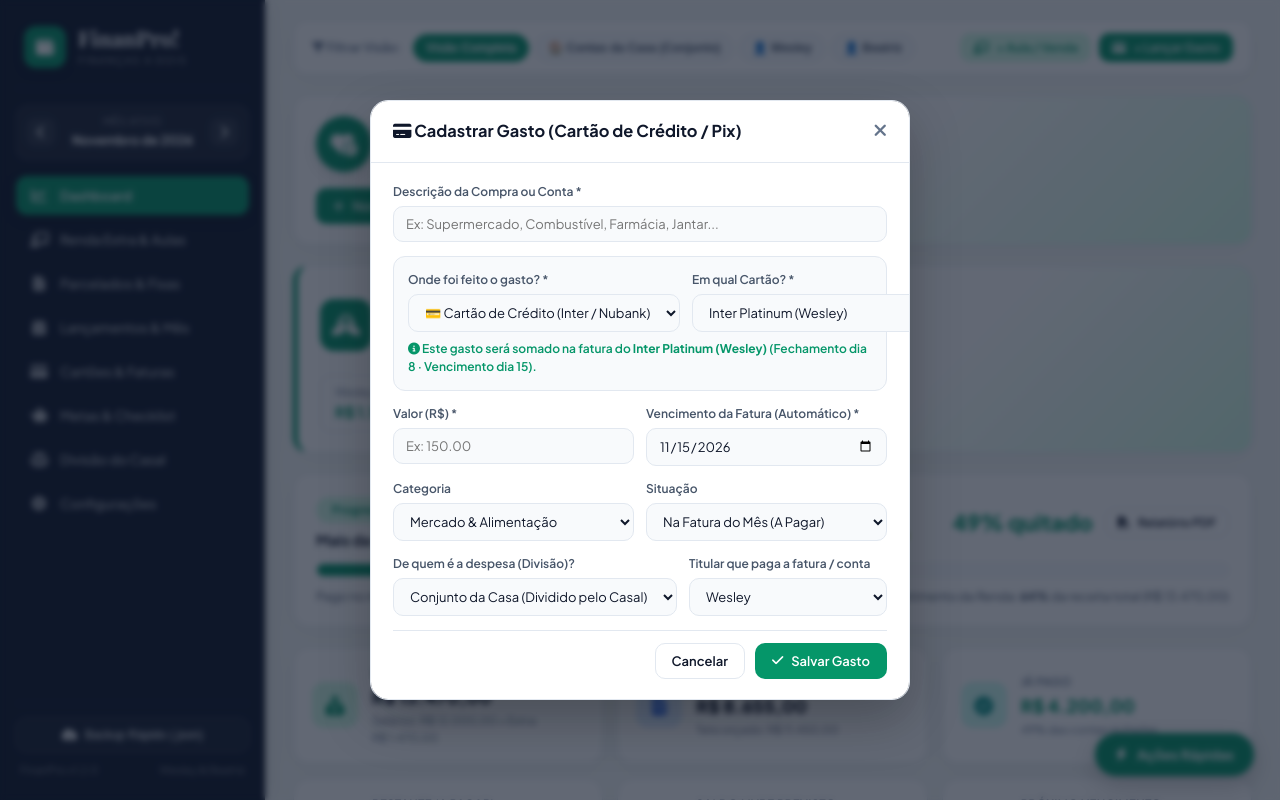
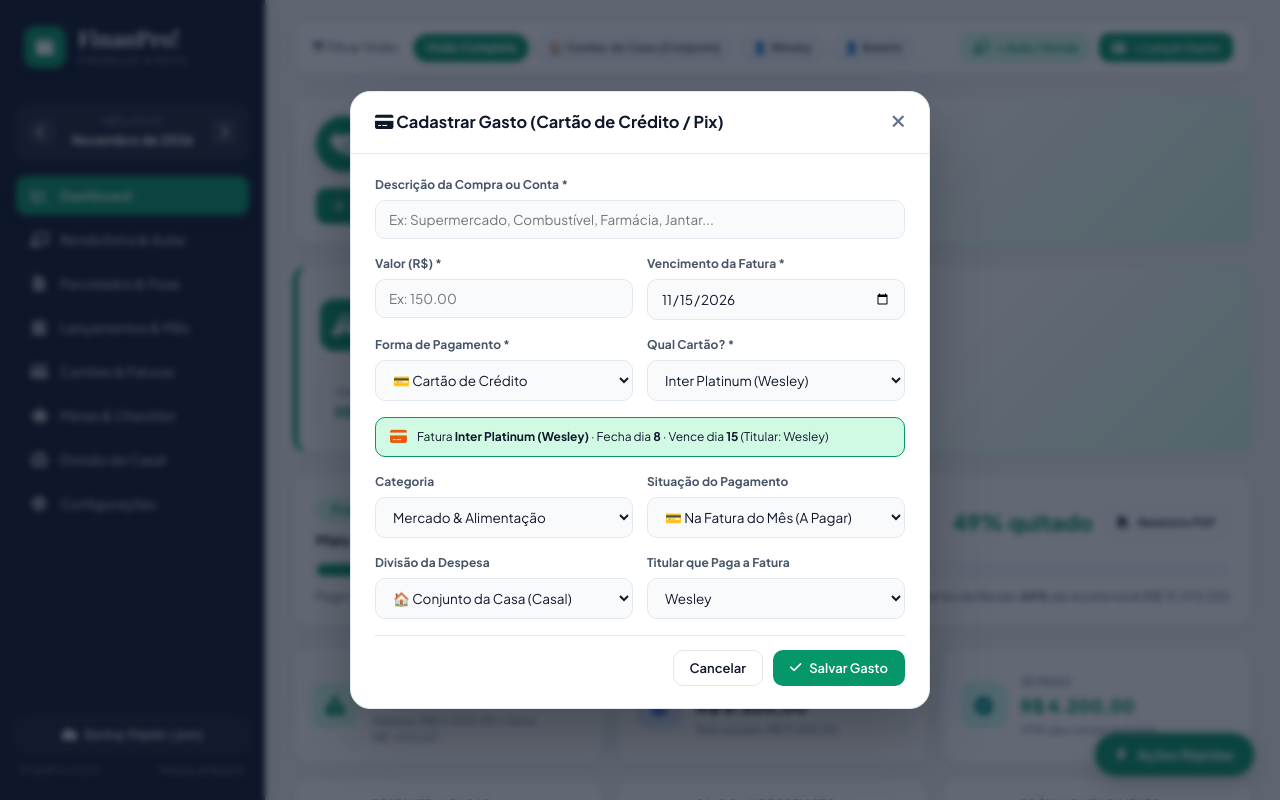
Before and after one commit to uranio8/finanpro-casal, a React (Vite) app: page / in a window 1280 px wide. Both pictures are taken after a click on the button "+ Lançar Gasto". Shown: the top 800 px of the page. Built offline with nearby package versions, Linux system fonts and the light colour scheme; a web font is replaced by a local one.

Commit message:
fix(modal): reformulacao visual completa do modal de gastos, eliminando overflow e barra de rolagem horizontal

```diff
--- a/src/App.jsx
+++ b/src/App.jsx
@@ -783,60 +783,7 @@ export default function App() {
                 />
               </div>
 
-              {txForm.type === 'expense' && (
-                <div className="installment-plan-box">
-                  <div className="form-grid-2">
-                    <div className="form-group">
-                      <label htmlFor="tx-method">Onde foi feito o gasto? *</label>
-                      <select
-                        id="tx-method"
-                        value={txForm.paymentMethod}
-                        onChange={(e) => {
-                          const method = e.target.value;
-                          if (method === 'Cartão de Crédito' && state.cards[0]) {
-                            handleSelectCardInTxModal(txForm.cardId || state.cards[0].id);
-                          }
-                          setTxForm((prev) => ({
-                            ...prev,
-                            paymentMethod: method
-                          }));
-                        }}
-                      >
-                        <option value="Cartão de Crédito">💳 Cartão de Crédito (Inter / Nubank)</option>
-                        <option value="PIX">💠 PIX / Conta Corrente</option>
-                        <option value="Cartão de Débito">💳 Cartão de Débito</option>
-                        <option value="Boleto">📄 Boleto Bancário</option>
-                      </select>
-                    </div>
-
-                    {txForm.paymentMethod === 'Cartão de Crédito' && (
-                      <div className="form-group">
-                        <label htmlFor="tx-card">Em qual Cartão? *</label>
-                        <select
-                          id="tx-card"
-                          value={txForm.cardId}
-                          onChange={(e) => handleSelectCardInTxModal(e.target.value)}
-                        >
-                          {state.cards.map((c) => (
-                            <option key={c.id} value={c.id}>
-                              {c.name}
-                            </option>
-                          ))}
-                        </select>
-                      </div>
-                    )}
-                  </div>
-
-                  {txForm.paymentMethod === 'Cartão de Crédito' && selectedCardInModal && (
-                    <div style={{ marginTop: '8px', fontSize: '12px', color: 'var(--primary)', fontWeight: 600 }}>
-                      <i className="fa-solid fa-circle-info"></i> Este gasto será somado na fatura do{' '}
-                      <strong>{selectedCardInModal.name}</strong> (Fechamento dia{' '}
-                      {selectedCardInModal.closingDay} · Vencimento dia {selectedCardInModal.dueDay}).
-                    </div>
-                  )}
-                </div>
-              )}
-
+              {/* VALOR E VENCIMENTO */}
               <div className="form-grid-2">
                 <div className="form-group">
                   <label htmlFor="tx-amount">Valor (R$) *</label>
@@ -854,8 +801,8 @@ export default function App() {
                 <div className="form-group">
                   <label htmlFor="tx-date">
                     {txForm.paymentMethod === 'Cartão de Crédito'
-                      ? 'Vencimento da Fatura (Automático) *'
-                      : 'Data de Vencimento / Pagamento *'}
+                      ? 'Vencimento da Fatura *'
+                      : 'Data de Vencimento *'}
                   </label>
                   <input
                     id="tx-date"
@@ -867,6 +814,84 @@ export default function App() {
                 </div>
               </div>
 
+              {/* FORMA DE PAGAMENTO E CARTÃO (SEM BOXES APERTADAS) */}
+              {txForm.type === 'expense' && (
+                <>
+                  <div className="form-grid-2">
+                    <div className="form-group">
+                      <label htmlFor="tx-method">Forma de Pagamento *</label>
+                      <select
+                        id="tx-method"
+                        value={txForm.paymentMethod}
+                        onChange={(e) => {
+                          const method = e.target.value;
+                          if (method === 'Cartão de Crédito' && state.cards[0]) {
+                            handleSelectCardInTxModal(txForm.cardId || state.cards[0].id);
+                          }
+                          setTxForm((prev) => ({
+                            ...prev,
+                            paymentMethod: method
+                          }));
+                        }}
+                      >
+                        <option value="Cartão de Crédito">💳 Cartão de Crédito</option>
+                        <option value="PIX">💠 PIX / Transferência</option>
+                        <option value="Cartão de Débito">💳 Cartão de Débito</option>
+                        <option value="Boleto">📄 Boleto Bancário</option>
+                      </select>
+                    </div>
+
+                    {txForm.paymentMethod === 'Cartão de Crédito' ? (
+                      <div className="form-group">
+                        <label htmlFor="tx-card">Qual Cartão? *</label>
+                        <select
+                          id="tx-card"
+                          value={txForm.cardId}
+                          onChange={(e) => handleSelectCardInTxModal(e.target.value)}
+                        >
+                          {state.cards.map((c) => (
+                            <option key={c.id} value={c.id}>
+                              {c.name}
+                            </option>
+                          ))}
+                        </select>
+                      </div>
+                    ) : (
+                      <div className="form-group">
+                        <label htmlFor="tx-paidby-direct">Quem Pagou? *</label>
+                        <select
+                          id="tx-paidby-direct"
+                          value={txForm.paidBy}
+                          onChange={(e) => setTxForm({ ...txForm, paidBy: e.target.value })}
+                        >
+                          <option value="partner1">{state.couple.partner1Name}</option>
+                          <option value="partner2">{state.couple.partner2Name}</option>
+                        </select>
+                      </div>
+                    )}
+                  </div>
+
+                  {txForm.paymentMethod === 'Cartão de Crédito' && selectedCardInModal && (
+                    <div className="modal-card-info-badge">
+                      <i
+                        className="fa-solid fa-credit-card"
+                        style={{ color: selectedCardInModal.color, fontSize: '15px' }}
+                      ></i>
+                      <span>
+                        Fatura <strong>{selectedCardInModal.name}</strong> · Fecha dia{' '}
+                        <strong>{selectedCardInModal.closingDay}</strong> · Vence dia{' '}
+                        <strong>{selectedCardInModal.dueDay}</strong> (Titular:{' '}
+                        {selectedCardInModal.owner === 'partner1'
+                          ? state.couple.partner1Name
+                          : state.couple.partner2Name}
+                        )
+                      </span>
+                    </div>
+                  )}
+                </>
+              )}
+
+              {/* CATEGORIA E STATUS */}
               <div className="form-grid-2">
                 <div className="form-group">
                   <label htmlFor="tx-cat">Categoria</label>
@@ -886,7 +911,7 @@ export default function App() {
                 </div>
 
                 <div className="form-group">
-                  <label htmlFor="tx-status">Situação</label>
+                  <label htmlFor="tx-status">Situação do Pagamento</label>
                   <select
                     id="tx-status"
                     value={txForm.status}
@@ -894,34 +919,36 @@ export default function App() {
                   >
                     <option value="pending">
                       {txForm.type === 'income'
-                        ? 'A Receber'
+                        ? '⏳ A Receber'
                         : txForm.paymentMethod === 'Cartão de Crédito'
-                        ? 'Na Fatura do Mês (A Pagar)'
-                        : 'A Pagar (Pendente)'}
+                        ? '💳 Na Fatura do Mês (A Pagar)'
+                        : '⏳ Pendente (A Pagar)'}
                     </option>
                     <option value="paid">
-                      {txForm.type === 'income' ? 'Já Recebido' : 'Já Pago / Fatura Quitada'}
+                      {txForm.type === 'income' ? '✅ Já Recebido' : '✅ Já Pago / Fatura Quitada'}
                     </option>
                   </select>
                 </div>
               </div>
 
+              {/* DIVISÃO DO GASTO */}
               <div className="form-grid-2">
                 <div className="form-group">
-                  <label htmlFor="tx-owner">De quem é a despesa (Divisão)?</label>
+                  <label htmlFor="tx-owner">Divisão da Despesa</label>
                   <select
                     id="tx-owner"
                     value={txForm.owner}
                     onChange={(e) => setTxForm({ ...txForm, owner: e.target.value })}
                   >
-                    <option value="joint">Conjunto da Casa (Dividido pelo Casal)</option>
-                    <option value="partner1">Individual — {state.couple.partner1Name}</option>
-                    <option value="partner2">Individual — {state.couple.partner2Name}</option>
+                    <option value="joint">🏠 Conjunto da Casa (Casal)</option>
+                    <option value="partner1">👤 Individual — {state.couple.partner1Name}</option>
+                    <option value="partner2">👤 Individual — {state.couple.partner2Name}</option>
                   </select>
                 </div>
 
+                {txForm.paymentMethod === 'Cartão de Crédito' && (
                   <div className="form-group">
-                  <label htmlFor="tx-paidby">Titular que paga a fatura / conta</label>
+                    <label htmlFor="tx-paidby">Titular que Paga a Fatura</label>
                     <select
                       id="tx-paidby"
                       value={txForm.paidBy}
@@ -931,6 +958,7 @@ export default function App() {
                       <option value="partner2">{state.couple.partner2Name}</option>
                     </select>
                   </div>
+                )}
               </div>
 
               <div className="modal-footer">
--- a/src/styles.css
+++ b/src/styles.css
@@ -999,14 +999,31 @@ body {
 select,
 input[type='text'],
 input[type='number'],
-input[type='date'] {
-  padding: 9px 12px;
+input[type='date'],
+input[type='email'],
+input[type='password'] {
+  width: 100%;
+  max-width: 100%;
+  box-sizing: border-box;
+  min-width: 0;
+  padding: 10px 13px;
   border-radius: 10px;
   border: 1px solid var(--border-color);
   background: var(--bg-subtle);
   color: var(--text-main);
   font-family: inherit;
-  font-size: 13px;
+  font-size: 13.5px;
+  outline: none;
+  transition: all 0.15s ease;
+}
+
+select:focus,
+input[type='text']:focus,
+input[type='number']:focus,
+input[type='date']:focus {
+  border-color: var(--primary);
+  box-shadow: 0 0 0 3px var(--primary-soft);
+  background: var(--bg-card);
 }
 
 .table-card {
@@ -1757,23 +1774,25 @@ td.text-center .row-actions {
 .modal-box {
   background: var(--bg-card);
   border: 1px solid var(--border-color);
-  border-radius: 18px;
+  border-radius: 20px;
   width: 100%;
-  max-width: 540px;
+  max-width: 580px;
   max-height: 90vh;
   overflow-y: auto;
-  box-shadow: 0 20px 50px rgba(0, 0, 0, 0.25);
+  overflow-x: hidden;
+  box-shadow: 0 25px 60px rgba(0, 0, 0, 0.28);
+  box-sizing: border-box;
 }
 
 .modal-box.lg {
-  max-width: 760px;
+  max-width: 780px;
 }
 
 .modal-header {
   display: flex;
   justify-content: space-between;
   align-items: center;
-  padding: 18px 22px;
+  padding: 18px 24px;
   border-bottom: 1px solid var(--border-color);
 }
 
@@ -1783,45 +1802,84 @@ td.text-center .row-actions {
   font-size: 18px;
   color: var(--text-muted);
   cursor: pointer;
+  transition: color 0.15s ease;
+}
+
+.close-btn:hover {
+  color: #ef4444;
 }
 
 .modal-body {
-  padding: 20px 22px;
-  display: flex;
-  flex-direction: column;
-  gap: 14px;
+  padding: 22px 24px;
+  display: flex;
+  flex-direction: column;
+  gap: 16px;
+  overflow-x: hidden;
+  box-sizing: border-box;
+  width: 100%;
 }
 
 .modal-footer {
   display: flex;
   justify-content: flex-end;
   gap: 10px;
-  padding-top: 12px;
+  padding-top: 14px;
   border-top: 1px solid var(--border-color);
+  box-sizing: border-box;
+  width: 100%;
 }
 
 .form-group {
   display: flex;
   flex-direction: column;
-  gap: 5px;
+  gap: 6px;
+  width: 100%;
+  min-width: 0;
+  box-sizing: border-box;
 }
 
 .form-group label {
   font-size: 12px;
-  font-weight: 600;
+  font-weight: 700;
   color: var(--text-secondary);
+  letter-spacing: 0.1px;
 }
 
 .form-grid-2 {
   display: grid;
-  grid-template-columns: 1fr 1fr;
-  gap: 12px;
+  grid-template-columns: minmax(0, 1fr) minmax(0, 1fr);
+  gap: 14px;
+  width: 100%;
+  min-width: 0;
+  box-sizing: border-box;
+}
+
+.form-grid-2 > *,
+.form-grid-3 > * {
+  min-width: 0;
 }
 
 .form-grid-3 {
   display: grid;
-  grid-template-columns: repeat(3, 1fr);
+  grid-template-columns: repeat(3, minmax(0, 1fr));
   gap: 12px;
+  width: 100%;
+  min-width: 0;
+  box-sizing: border-box;
+}
+
+.modal-card-info-badge {
+  display: flex;
+  align-items: center;
+  gap: 10px;
+  padding: 10px 14px;
+  border-radius: 10px;
+  background: var(--primary-soft);
+  border: 1px solid var(--primary);
+  font-size: 12px;
+  color: var(--text-main);
+  box-sizing: border-box;
+  width: 100%;
 }
 
 .installment-plan-box {
@@ -1829,6 +1887,9 @@ td.text-center .row-actions {
   border: 1px solid var(--border-color);
   border-radius: 12px;
   padding: 14px;
+  box-sizing: border-box;
+  width: 100%;
+  overflow-x: hidden;
 }
 
 .checkbox-inline {
```
Lines whose indentation alone changed are shown as unchanged.
